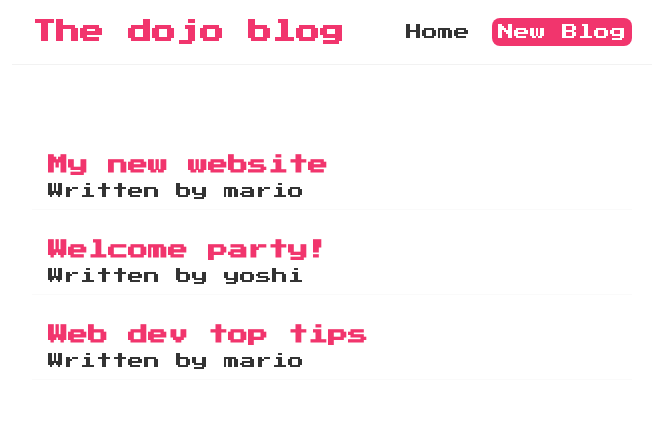
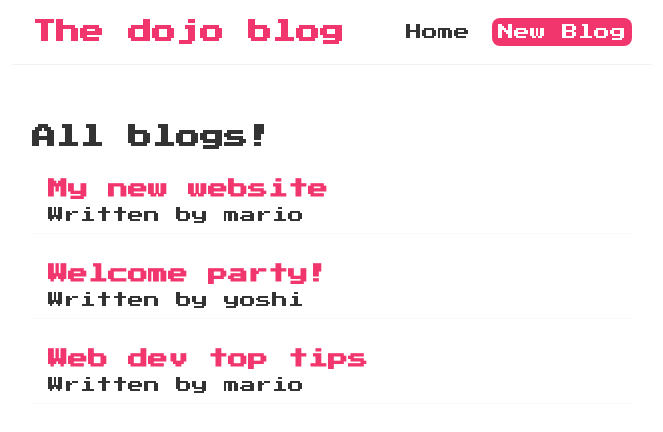
Before and after one commit to Panibo/dojo-blog, a React (Vite) app: page / in a window 1280 px wide. Shown: the top 432 px of the page, without its empty margins (308-971 px from the left). Built offline with nearby package versions, Linux system fonts and the light colour scheme.

Commit message:
Lesson 11

```diff
--- /dev/null
+++ b/src/BlogList.jsx
@@ -0,0 +1,16 @@
+const BlogList = ({ blogs, title }) => {
+
+    return (
+        <div className="blog-list">
+            <h2>{title}</h2>
+            {blogs.map((blog) => (
+                <div className="blog-preview" key={blog.id}>
+                    <h2>{blog.title}</h2>
+                    <p>Written by {blog.author}</p>
+                </div>
+            ))}
+        </div>
+    );
+}
+
+export default BlogList;
--- a/src/Home.jsx
+++ b/src/Home.jsx
@@ -1,4 +1,5 @@
 import { useState } from "react";
+import BlogList from "./BlogList";
 
 const Home = () => {
 
@@ -10,12 +11,7 @@
 
     return (
         <div className="home">
-            {blogs.map((blog) => (
-                <div className="blog-preview" key={blog.id}>
-                    <h2>{blog.title}</h2>
-                    <p>Written by {blog.author}</p>
-                </div>
-            ))}
+            <BlogList blogs={blogs} title="All blogs!" />
         </div>
     );
 }
```
